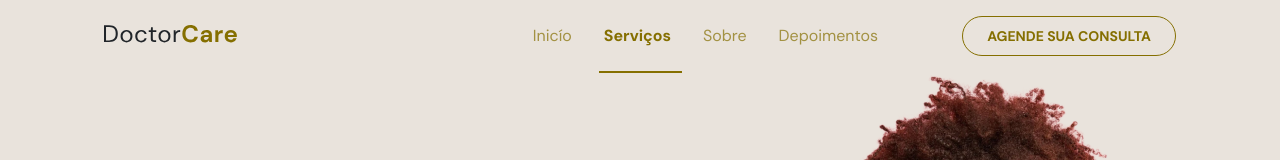
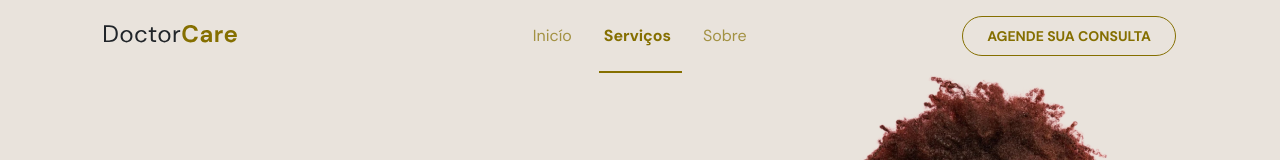
Before and after one commit to davisoutoneri/doctorcare, a plain HTML site: page index.html in a window 1280 px wide. Shown: the top 160 px of the page. Drawn offline with nearby package versions, Linux system fonts and the light colour scheme.

Commit message:
Retirando depoimentos por enquanto

```diff
--- a/index.html
+++ b/index.html
@@ -32,7 +32,7 @@
             <li><a class="active" onclick="closeMenu()" href="#home">Inicío</a></li>
             <li><a onclick="closeMenu()" href="#services">Serviços</a></li>
             <li><a onclick="closeMenu()" href="#about">Sobre</a></li>
-            <li><a href="#">Depoimentos</a></li>
+            <!--<li><a href="#">Depoimentos</a></li>-->
           </ul>
 
           <a onclick="closeMenu()" class="button" href="#contact">Agende sua consulta</a>
```
